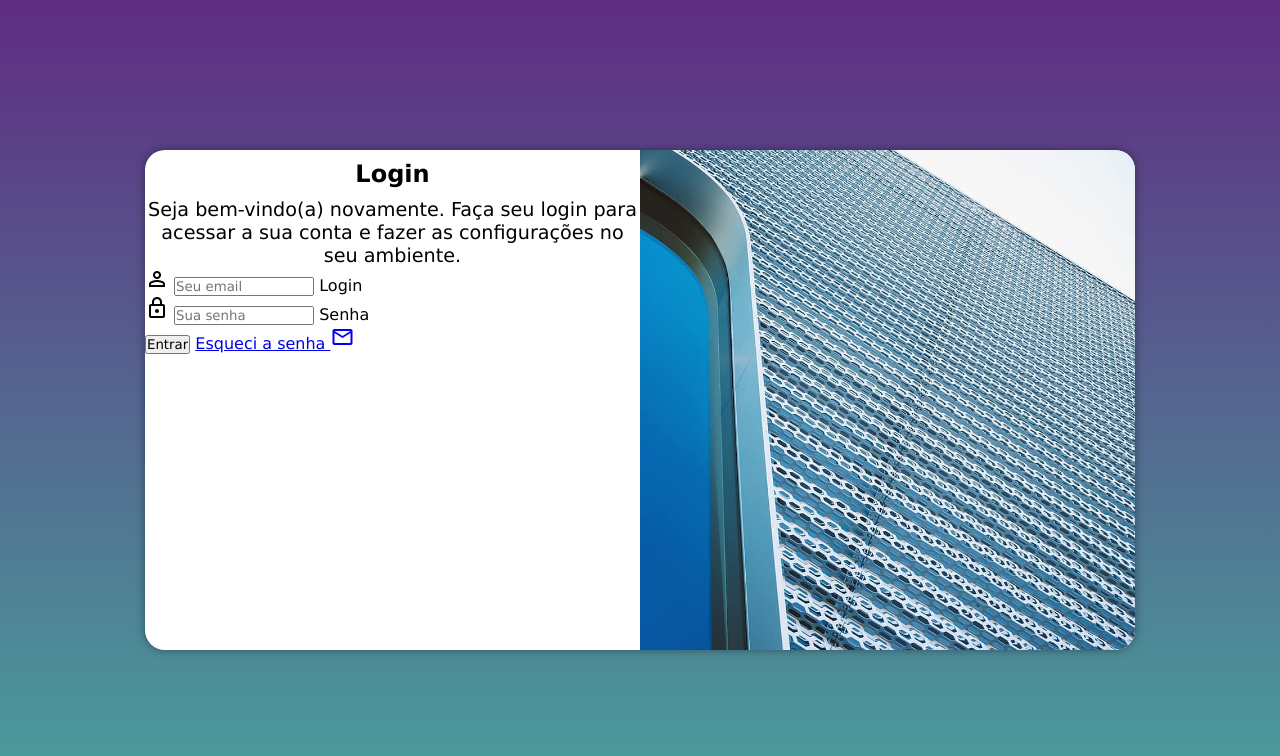
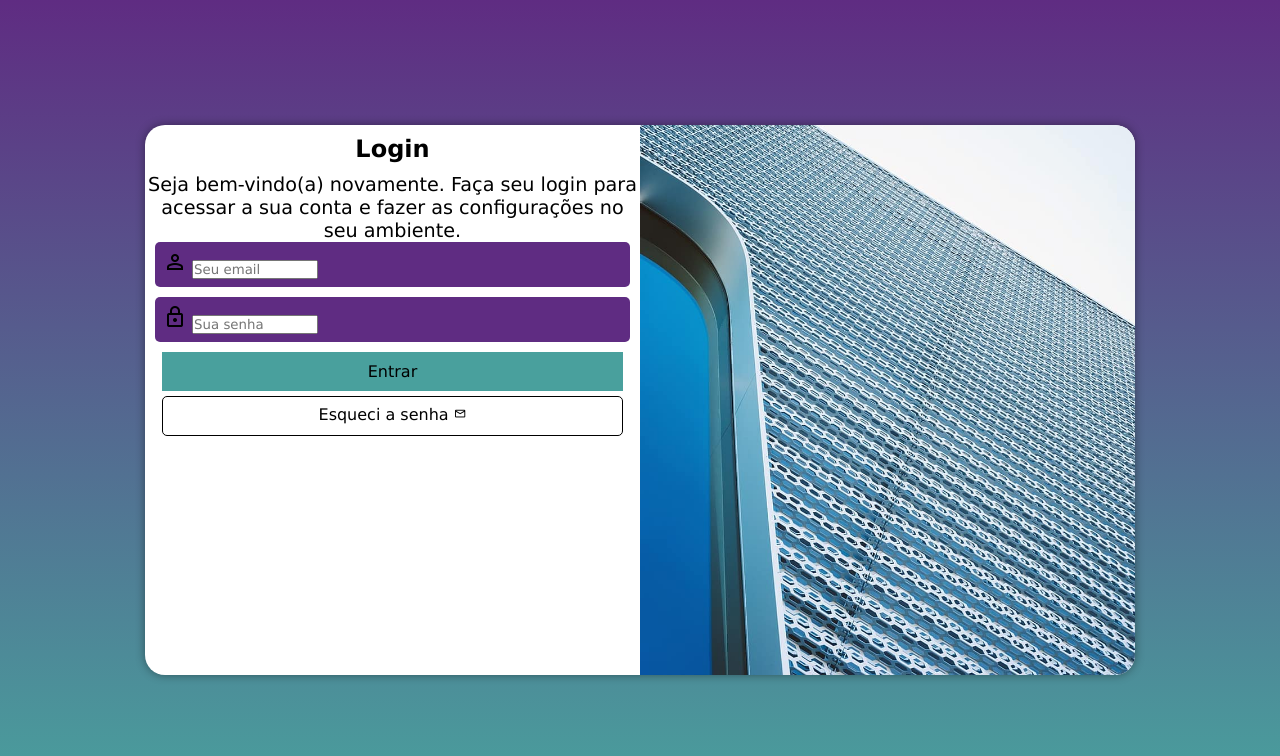
Before and after one commit to andertrx/projeto-login, a plain HTML site: page index.html in a window 1280 px wide. Drawn offline with nearby package versions, Linux system fonts and the light colour scheme.

Commit message:
atualização do projeto

```diff
--- a/css/style.css
+++ b/css/style.css
@@ -3,7 +3,7 @@
 /*
 Paleta de cores
 verde: #49a09d
-Lilás: #5f2c822
+Lilás: #5f2c82
 */
 
 * {
@@ -23,6 +23,7 @@ main {
     position: relative;
     height: 100vh;
     width: 100vw;
+
 }
 
 section#login {
@@ -32,7 +33,7 @@ section#login {
     transform: translate(-50%, -50%) ;
     background-color: white;
     width: 250px;
-    height: 500px;
+    height: 550px;
     border-radius: 20px;
     overflow: hidden;
     box-shadow: 0px 0px 10px rgba(0, 0, 0, 0.404);
@@ -61,6 +62,64 @@ div#formulario > h1 {
 }
 
 div#formulario > p {
+
     text-align: center;
     font-size: 0.8em;
 }
+
+form > div.campo {
+    background-color:#5f2c82;
+    display: block;
+    margin-left: 10px;
+    margin-right: 10px;
+    margin-bottom: 10px;
+    padding: 8px;
+    border-radius: 5px;
+
+
+}
+
+form > input[type=submit] {
+    display: block;
+    font-size: 1em;
+    width: 93%;
+    margin: auto;
+    background-color: #49a09d ;
+    border: none;
+    padding: 10px;
+    cursor: pointer;
+
+}
+
+div.campo > label {
+    display: none;
+}
+
+form > input[type=submit]:hover {
+    background-color: #5f2c82;
+}
+form  > a.botao{
+    display: block;
+    margin: auto;
+    font-size: 1em;
+    width: 93%;
+    height: 40px;
+    margin-top: 5px ;
+    background-color: white;
+    text-align: center;
+    border-radius: 5px;
+    text-decoration: none;
+    padding-top: 8px;
+    border: 1px solid black;
+    color: black;
+
+}
+
+form  > a.botao:hover{
+
+    background-color: #49a09d;
+}
+form > a.botao > span {
+
+      font-size: 0.8em;
+}
--- a/index.html
+++ b/index.html
@@ -22,23 +22,23 @@
                 <h1>Login</h1>
                 <p>Seja bem-vindo(a) novamente. Faça seu login para acessar a sua conta e fazer as configurações no seu ambiente.</p>
 
-                <form action="login.php" method="post">
+                <form id="form" action="login.php" method="post">
 
 
-                <div class=" campo">
+                <div class="campo">
                     <span class="material-symbols-outlined"> person </span>
-                    <input type="email" name="login" id="ilogin" placeholder="Seu email" size="15" required  minlength="5" maxlength="15">
+                    <input type="email" name="login" id="ilogin" placeholder="Seu email" size="13" required  minlength="5" maxlength="15">
                     <label for="ilogin">Login</label>
                 </div>
 
-                <div>
+                <div class="campo">
                     <span class="material-symbols-outlined">lock</span>
-                    <input type="password" name="senha" id="isenha" placeholder="Sua senha" size="15" required minlength="8" maxlength="20">
+                    <input type="password" name="senha" id="isenha" placeholder="Sua senha" size="13" required minlength="8" maxlength="20">
                     <label for="isenha">Senha</label>
                 </div>
 
                 <input type="submit" value="Entrar">
-                <a href="esqueci.html">
+                <a href="esqueci.html" class="botao">
                     Esqueci a senha <span class="material-symbols-outlined">mail</span>
                 </a>
             </form>
```
